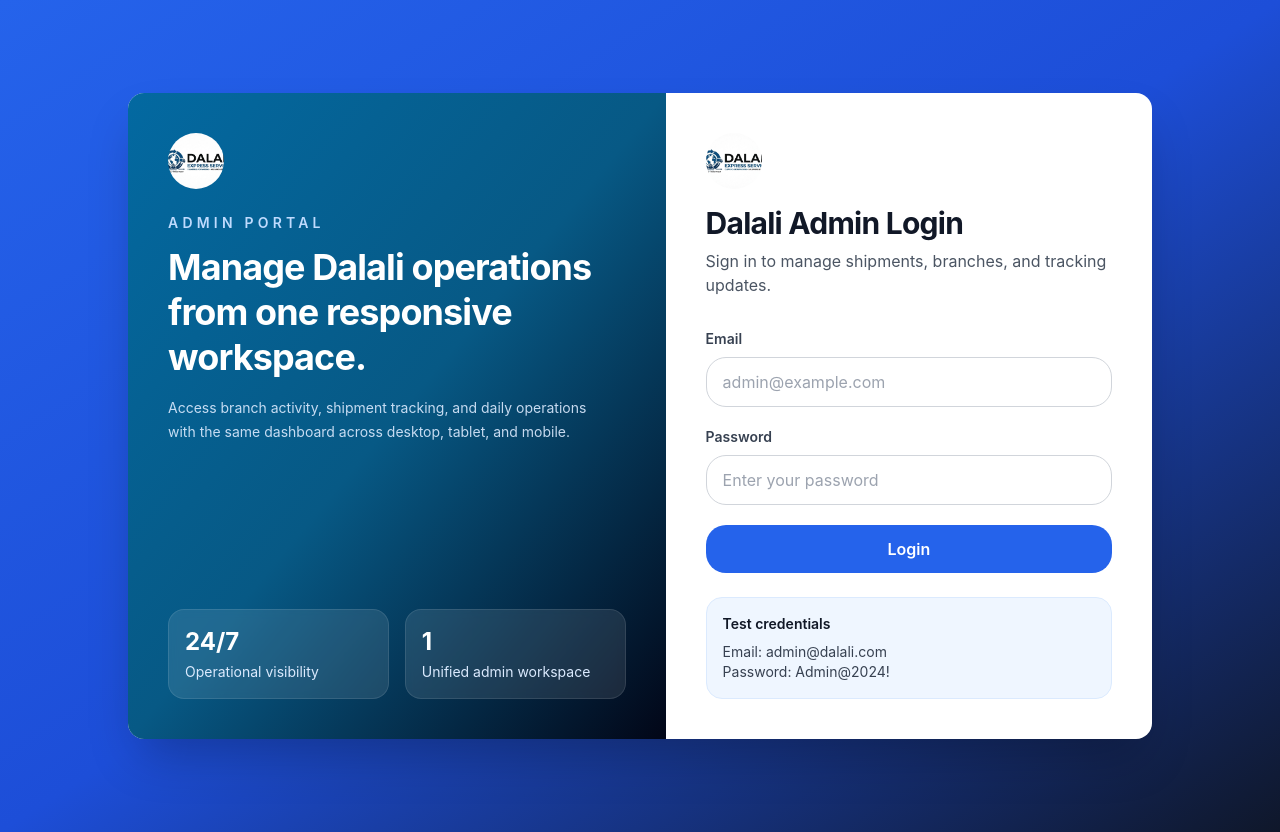
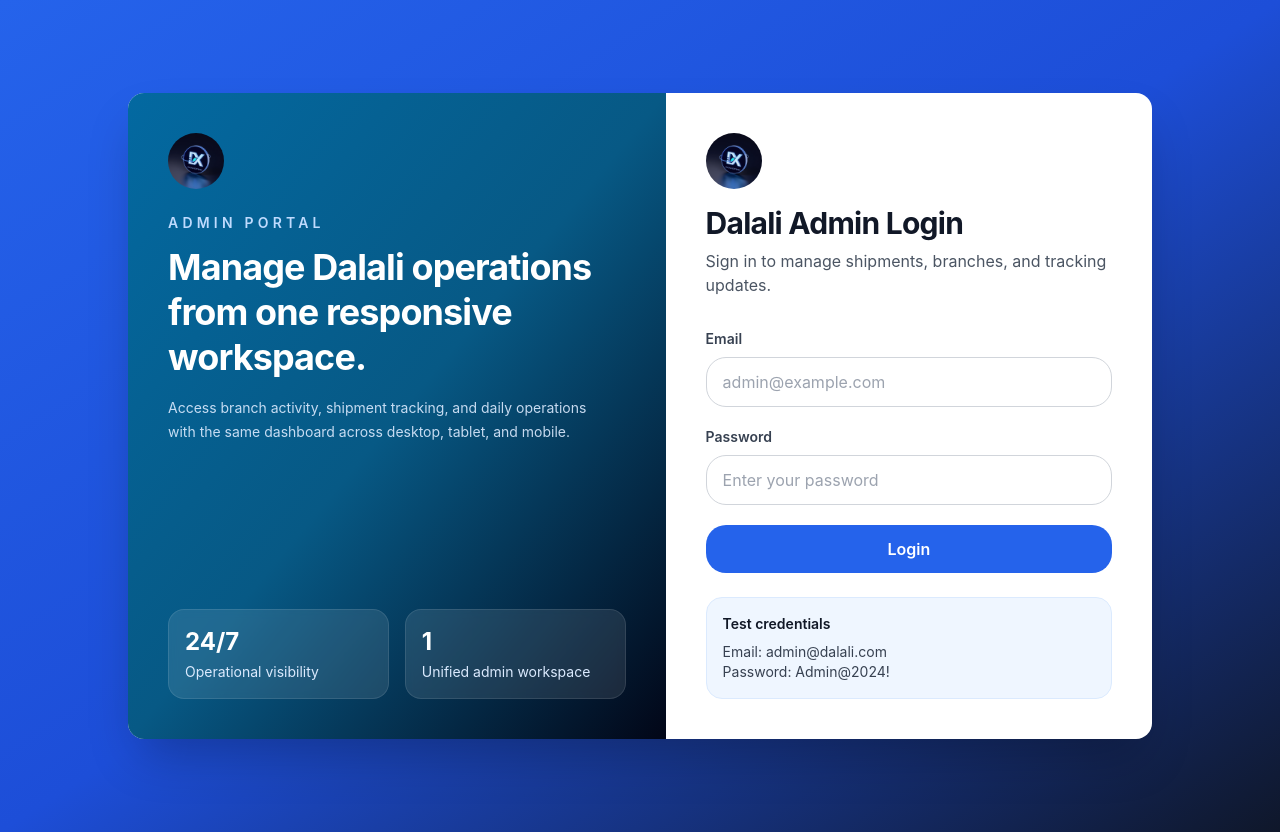
Before and after one commit to Vinniede/Dalali, a React (Vite) app in the folder frontend/: page /admin/login in a window 1280 px wide. Built offline with nearby package versions, Linux system fonts and the light colour scheme.

Commit message:
Restore PNG logo asset

```diff
--- a/frontend/src/components/Auth.tsx
+++ b/frontend/src/components/Auth.tsx
@@ -40,7 +40,7 @@
           <div className="hidden lg:flex flex-col justify-between bg-gradient-to-br from-primary-700 via-primary-800 to-slate-950 p-10 text-white">
             <div>
               <img
-                src="/media/Dalali logo.jpeg"
+                src="/media/Dalali logo.png"
                 alt="Dalali Express Logo"
                 className="mb-6 h-14 w-14 rounded-full object-cover"
               />
@@ -76,7 +76,7 @@
             <div className="mx-auto w-full max-w-md">
               <div className="mb-8 text-center lg:text-left">
                 <img
-                  src="/media/Dalali logo.jpeg"
+                  src="/media/Dalali logo.png"
                   alt="Dalali Express Logo"
                   className="mx-auto mb-4 h-14 w-14 rounded-full object-cover lg:mx-0"
                 />
--- a/frontend/src/components/Layout.tsx
+++ b/frontend/src/components/Layout.tsx
@@ -37,7 +37,7 @@
             className="flex items-center gap-2 hover:opacity-80 transition"
           >
             <img
-              src="/media/Dalali logo.jpeg"
+              src="/media/Dalali logo.png"
               alt="Dalali Express Logo"
               className="h-9 w-9 rounded-full object-cover"
             />
@@ -169,7 +169,7 @@
         <div className="col-span-2 sm:col-span-1">
           <div className="flex items-center gap-2 mb-3">
             <img
-              src="/media/Dalali logo.jpeg"
+              src="/media/Dalali logo.png"
               alt="Dalali Express Logo"
               className="h-9 w-9 rounded-full object-cover"
             />
--- a/frontend/src/layouts/DashboardLayout.tsx
+++ b/frontend/src/layouts/DashboardLayout.tsx
@@ -85,7 +85,7 @@
       <aside className="z-40 hidden flex-col bg-gradient-to-b from-primary-700 to-primary-800 text-white shadow-elevation lg:flex lg:w-64">
         <div className="flex flex-shrink-0 items-center gap-3 border-b border-primary-600 p-6">
           <img
-            src="/media/Dalali logo.jpeg"
+            src="/media/Dalali logo.png"
             alt="Dalali Express Logo"
             className="h-10 w-10 rounded-full object-cover"
           />
@@ -125,7 +125,7 @@
       >
         <div className="flex flex-shrink-0 items-center gap-3 border-b border-primary-600 p-6">
           <img
-            src="/media/Dalali logo.jpeg"
+            src="/media/Dalali logo.png"
             alt="Dalali Express Logo"
             className="h-10 w-10 rounded-full object-cover shadow-md"
           />
```
Also changed, not shown: frontend/public/media/Dalali logo.jpeg (deleted), frontend/public/media/Dalali logo.png (added).
